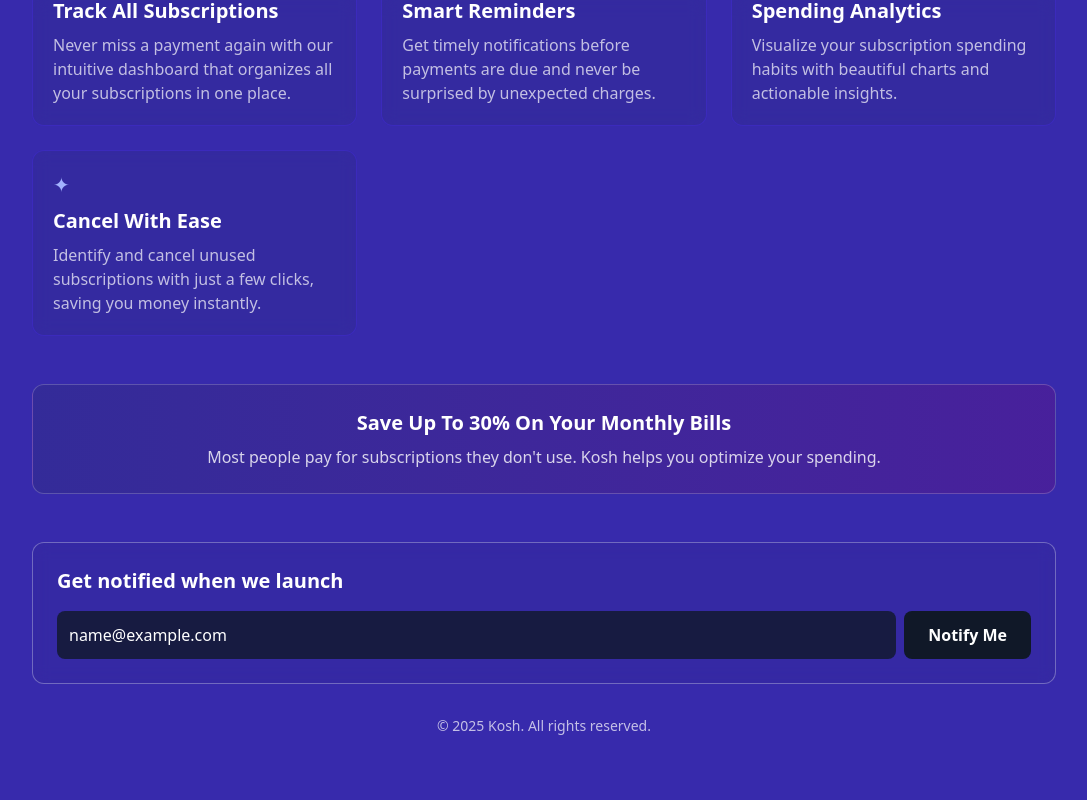
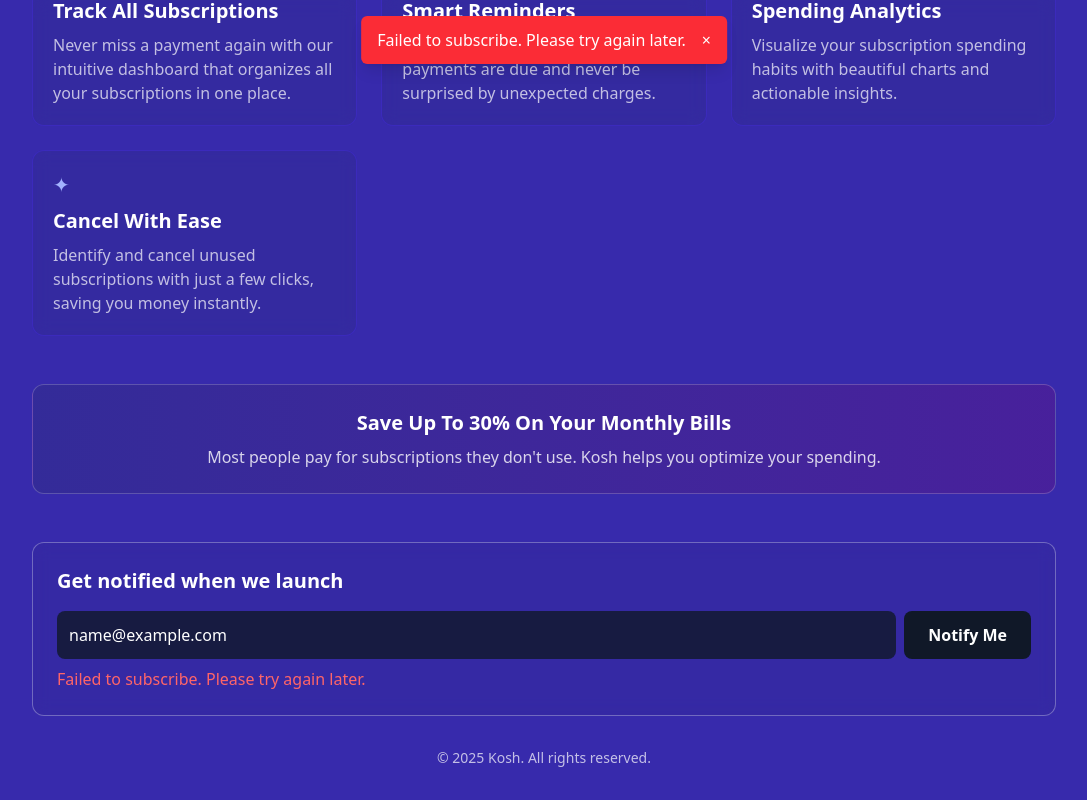
Before and after one commit to 360Parminder/Kosh, a React (Vite) app in the folder apps/web/: page / in a window 1280 px wide. Both pictures are taken after typing "name@example.com" into the empty fields and a click on the button "Notify Me". Shown: the part 996-1796 px from the top of the page, without its empty margins (96-1183 px from the left). Built offline with nearby package versions, Linux system fonts and the light colour scheme; no server answers.

Commit message:
feat: implement toast notifications for subscription errors and integrate ToastProvider

```diff
--- a/apps/web/src/App.jsx
+++ b/apps/web/src/App.jsx
@@ -1,10 +1,8 @@
+import ComingSoon from "./pages/ComingSoon";
 
 const App = () => {
   return (
-    <div className="App">
-      <h1>Welcome to the Web App</h1>
-      <p>This is a simple React application.</p>
-    </div>
+    <ComingSoon />
   );
 }
 
--- /dev/null
+++ b/apps/web/src/hooks/useToast.jsx
@@ -0,0 +1,93 @@
+
+import { createContext, useState, useContext, useCallback } from 'react';
+
+const ToastContext = createContext();
+
+export const ToastProvider = ({ children }) => {
+  const [toasts, setToasts] = useState([]);
+
+  const addToast = useCallback((message, options = {}) => {
+    const {
+      type = 'info',
+      duration = 3000,
+      position = 'bottom-right'
+    } = options;
+
+    const id = Date.now();
+    setToasts((prev) => [...prev, { id, message, type, position }]);
+
+    if (duration !== 0) {
+      setTimeout(() => {
+        removeToast(id);
+      }, duration);
+    }
+  }, []);
+
+  const removeToast = useCallback((id) => {
+    setToasts((prev) => prev.filter((toast) => toast.id !== id));
+  }, []);
+
+  return (
+    <ToastContext.Provider value={{ addToast, removeToast }}>
+      {children}
+      <div className="fixed z-50">
+        {['top-left', 'top-center', 'top-right', 'bottom-left', 'bottom-center', 'bottom-right'].map((position) => (
+          <div
+            key={position}
+            className={`fixed ${positionClasses[position]}`}
+          >
+            {toasts
+              .filter((toast) => toast.position === position)
+              .map((toast) => (
+                <Toast
+                  key={toast.id}
+                  {...toast}
+                  onClose={() => removeToast(toast.id)}
+                />
+              ))}
+          </div>
+        ))}
+      </div>
+    </ToastContext.Provider>
+  );
+};
+
+const positionClasses = {
+  'top-left': 'top-4 left-4',
+  'top-center': 'top-4 left-1/2 -translate-x-1/2',
+  'top-right': 'top-4 right-4',
+  'bottom-left': 'bottom-4 left-4',
+  'bottom-center': 'bottom-4 left-1/2 -translate-x-1/2',
+  'bottom-right': 'bottom-4 right-4',
+};
+
+const Toast = ({ message, type, onClose }) => {
+  const typeClasses = {
+    info: 'bg-blue-500',
+    success: 'bg-green-500',
+    warning: 'bg-yellow-500',
+    error: 'bg-red-500',
+  };
+
+  return (
+    <div
+      className={`${typeClasses[type]} text-white px-4 py-3 rounded-md shadow-lg mb-2 flex items-center justify-between min-w-[250px] animate-fade-in`}
+    >
+      <span>{message}</span>
+      <button
+        onClick={onClose}
+        className="ml-4 text-white hover:text-gray-200 focus:outline-none"
+      >
+        &times;
+      </button>
+    </div>
+  );
+};
+
+export const useToast = () => {
+  const context = useContext(ToastContext);
+  if (!context) {
+    throw new Error('useToast must be used within a ToastProvider');
+  }
+  return context;
+};
--- a/apps/web/src/main.jsx
+++ b/apps/web/src/main.jsx
@@ -2,11 +2,12 @@ import { StrictMode } from 'react'
 import { createRoot } from 'react-dom/client'
 import './index.css'
 import App from './App.jsx'
-import ComingSoon from './pages/ComingSoon.jsx'
+import { ToastProvider } from './hooks/useToast'
 
 createRoot(document.getElementById('root')).render(
   <StrictMode>
-    {/* <App /> */}
-    <ComingSoon />
+    <ToastProvider>
+      <App />
+    </ToastProvider>
   </StrictMode>,
 )
--- a/apps/web/src/pages/ComingSoon.jsx
+++ b/apps/web/src/pages/ComingSoon.jsx
@@ -1,8 +1,10 @@
 import { useState } from 'react';
 import { motion } from 'framer-motion';
 import axios from 'axios';
+import { useToast } from '../hooks/useToast';
 
 const ComingSoon = () => {
+    const { addToast } = useToast();
     const [email, setEmail] = useState('');
     const [isSubmitted, setIsSubmitted] = useState(false);
     const [error, setError] = useState('');
@@ -13,23 +15,32 @@ const ComingSoon = () => {
             setError('Please enter a valid email');
             return;
         }
-        const response = await axios.post('https://kosh-35xu.onrender.com/api/v1/notifications/subscribe', { email });
 
-        if (response.status !== 200) {
-            setError('Failed to subscribe. Please try again later.');
-            return;
-        }
+       try {
+         const response = await axios.post('https://kosh-35xu.onrender.com/api/v1/notifications/subscribe', { email });
+         if (response.status !== 200) {
+             console.log('Error subscribing:', response.data);
 
-        // If successful, clear the error and reset the form
+             addToast(response.data.message || 'Failed to subscribe. Please try again later.', {
+                 type: 'error',
+                 duration: 5000,
+                 position: 'top-center'
+             });
+             return;
+         }
+       } catch (error) {
+         console.error('Error subscribing:', error);
+         setError('Failed to subscribe. Please try again later.');
+         addToast(error.response?.data?.message || 'Failed to subscribe. Please try again later.', {
+             type: 'error',
+             duration: 5000,
+             position: 'top-center'
+         });
+         setIsSubmitted(false);
+         return;
+       }
+        setTimeout(() => setIsSubmitted(false), 3000);
         setError('');
-        console.log('Subscription successful:', response.data);
-
-
-
-        setIsSubmitted(true);
-        setError('');
-
-        setTimeout(() => setIsSubmitted(false), 3000);
     };
 
     return (
```
